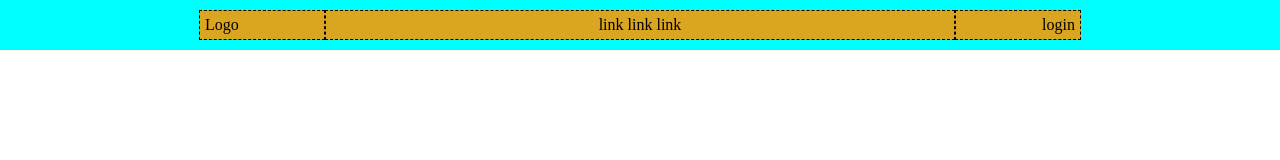
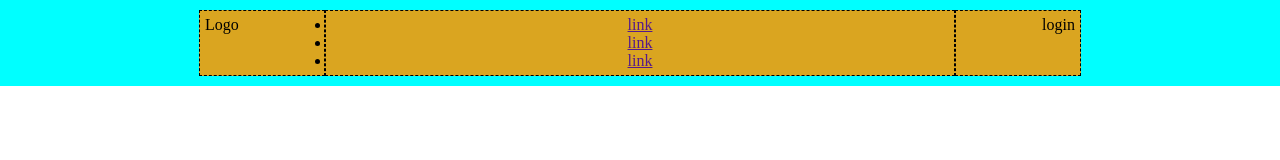
Before and after one commit to PierluigiRebiscini/htmlcss-struttura-discord, a plain HTML site: page index.html in a window 1280 px wide. Drawn offline with Linux system fonts and the light colour scheme.

Commit message:
aggiunta un ul all'interno del div "link"

```diff
--- a/index.html
+++ b/index.html
@@ -10,7 +10,13 @@
     <header >
       <nav class="conteiner">
  <div class="logo bg-nav pad-div">Logo</div>
- <div class="link bg-nav pad-div">link link link</div>
+ <div class="link bg-nav pad-div">
+    <ul>
+        <li><a href="">link</a></li>
+        <li><a href="">link</a></li>
+        <li><a href="">link</a></li>
+    </ul>
+ </div>
  <div class="login bg-nav pad-div">login</div>
 </nav>
     </header>
```
